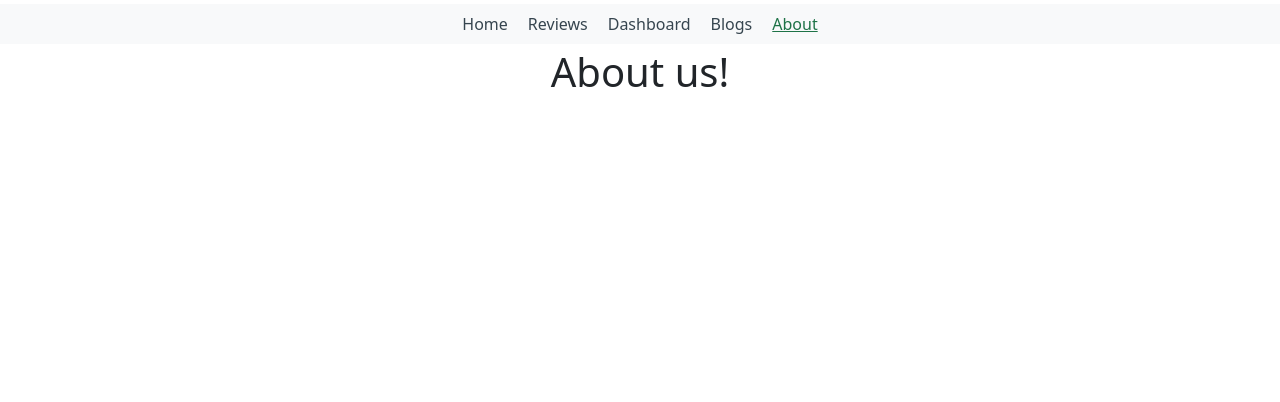
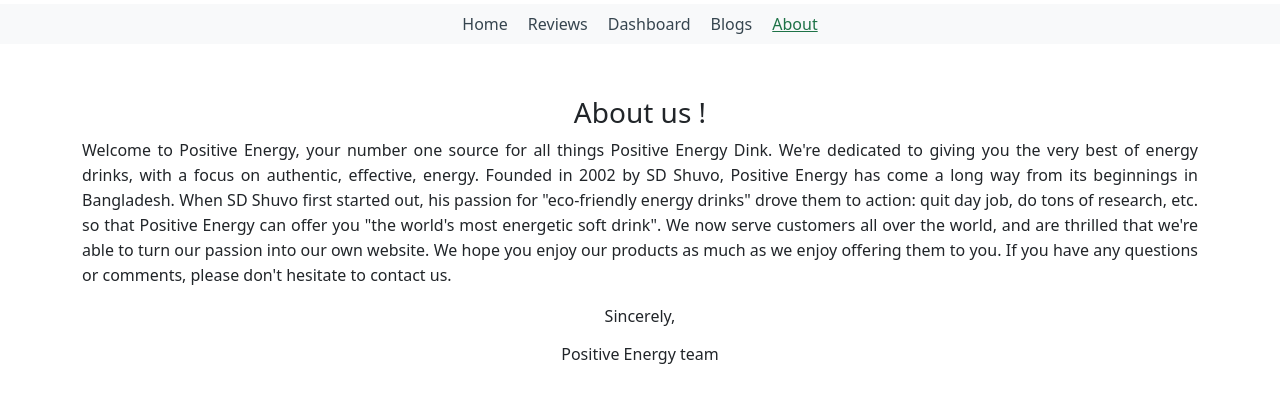
Before and after one commit to sajeeb-me/positive-energy, a React (Create React App) app: page /about in a window 1280 px wide. Shown: the top 402 px of the page. Built offline with nearby package versions, Linux system fonts and the light colour scheme.

Commit message:
readme file and about us section

```diff
--- a/src/components/About/About.css
+++ b/src/components/About/About.css
@@ -0,0 +1,4 @@
+.about-us p {
+    text-align: justify;
+    line-height: 25px;
+}
--- a/src/components/About/About.js
+++ b/src/components/About/About.js
@@ -1,9 +1,22 @@
 import React from 'react';
+import './About.css'
 
 const About = () => {
     return (
-        <div>
-            <h1>About us!</h1>
+        <div className='about-us container my-5'>
+            <h3>About us !</h3>
+            <p>Welcome to Positive Energy, your number one source for all things Positive Energy Dink. We're dedicated to giving you the very best of energy drinks, with a focus on authentic, effective, energy.
+
+
+                Founded in 2002 by SD Shuvo, Positive Energy has come a long way from its beginnings in Bangladesh. When SD Shuvo first started out, his passion for "eco-friendly energy drinks" drove them to action: quit day job, do tons of research, etc. so that Positive Energy can offer you "the world's most energetic soft drink". We now serve customers all over the world, and are thrilled that we're able to turn our passion into our own website.
+
+
+                We hope you enjoy our products as much as we enjoy offering them to you. If you have any questions or comments, please don't hesitate to contact us.</p>
+
+
+            <p className='text-center'>Sincerely,</p>
+            <h6>Positive Energy team</h6>
+
         </div>
     );
 };
```
Also changed, not shown: 1 other file (tests, documents, lock files or other folders).
